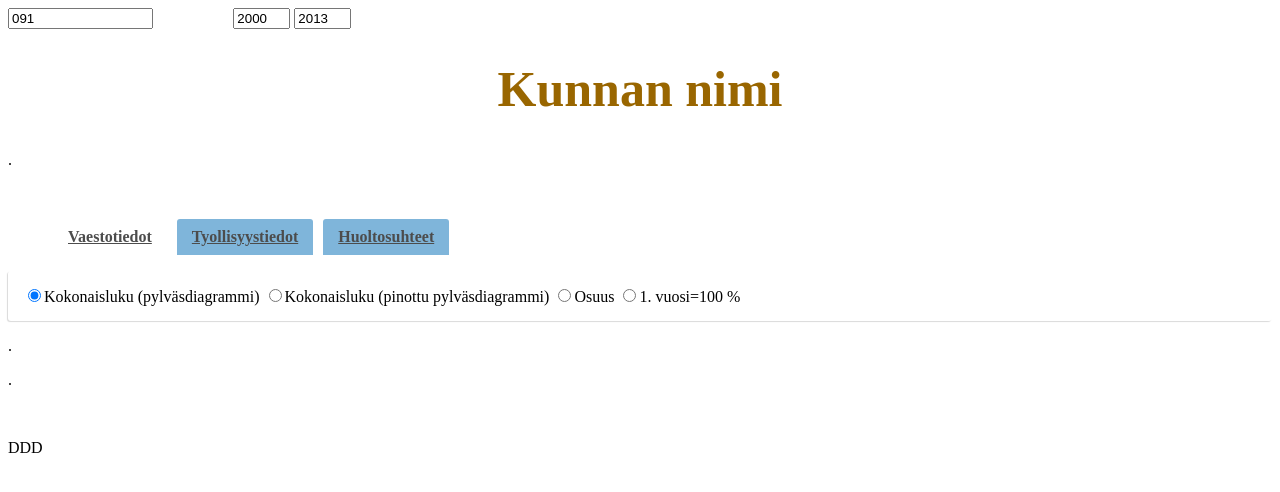
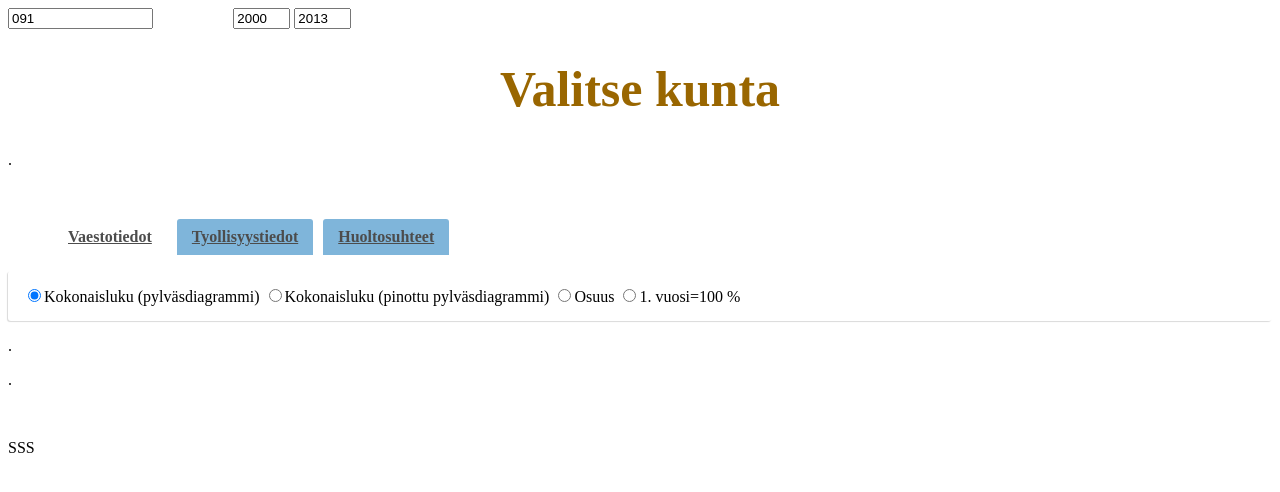
Before and after one commit to orani/orani.github.io, a Jekyll site: the page portfolio/project3/index.html, which Jekyll copies as it is, in a window 1280 px wide. Shown: the top 492 px of the page. Built offline with Jekyll 4.4.1, drawn with Linux system fonts in a browser that asks for light colours; nearby versions of some CDN libraries; comment, search, counter and statistics services are not loaded.

Commit message:
Update index.html

```diff
--- a/portfolio/project3/index.html
+++ b/portfolio/project3/index.html
@@ -106,7 +106,7 @@ h1 {
 
 </style>
 </head>
-<body onload="vaihtoehdot();haekokomaa(); ">
+<body onload="haekokomaa(); ">
 
 <div id="input"  style="width:100%; ">
 <input id="kuntakysely" value="091" list="kuntaKooditNimet" onkeypress="raportti_alustus(event); " onfocus="select();
@@ -121,7 +121,7 @@ vaihtoehdot();" size="15" type="text">
 
 
 <div id="teksti_container" class="tekstikentta" style="width:100%; ">
-<h1 id="otsikko">Kunnan nimi</h1>
+<h1 id="otsikko">Valitse kunta</h1>
 <p id="kpl_1">.</p>
 <br>
 </div>
```
